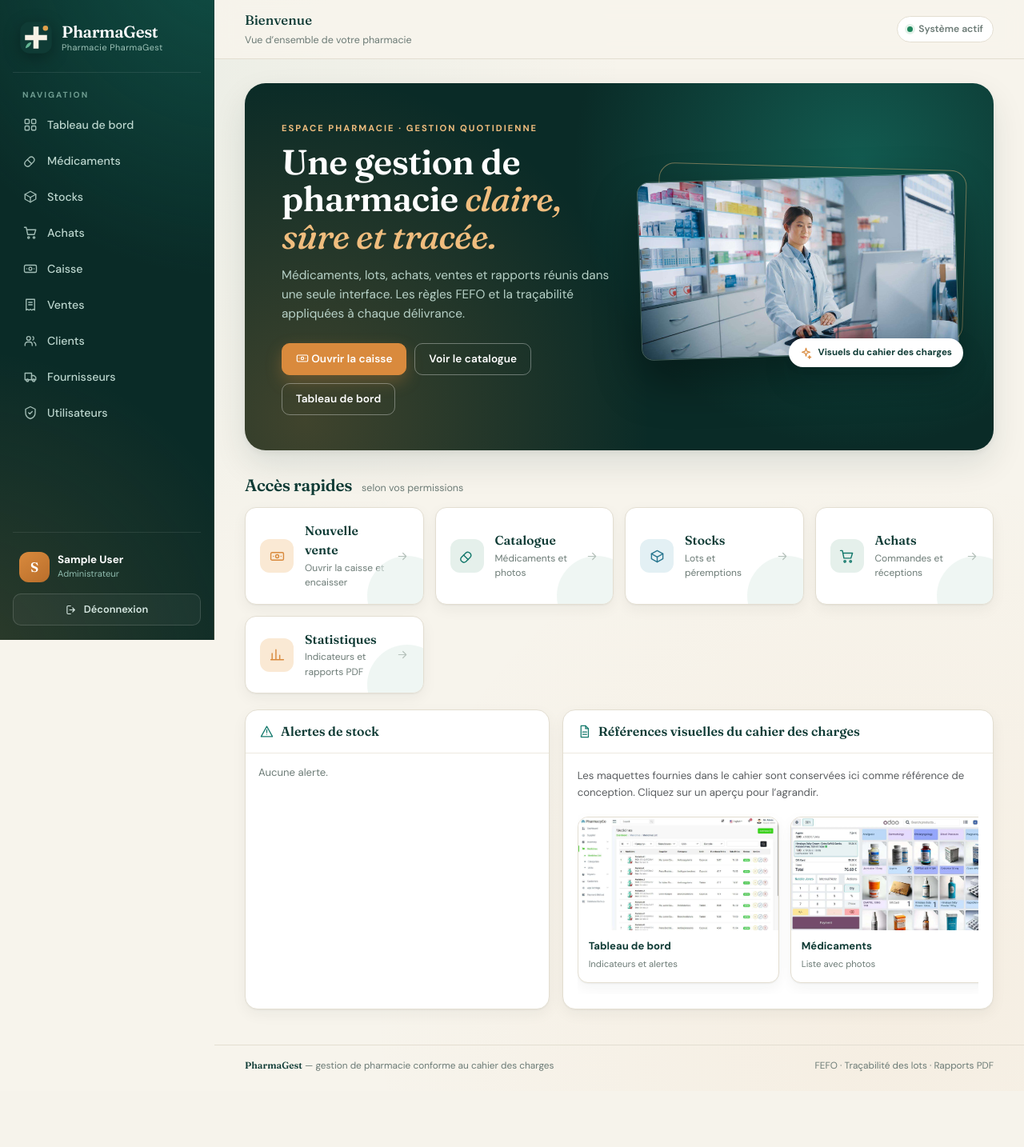
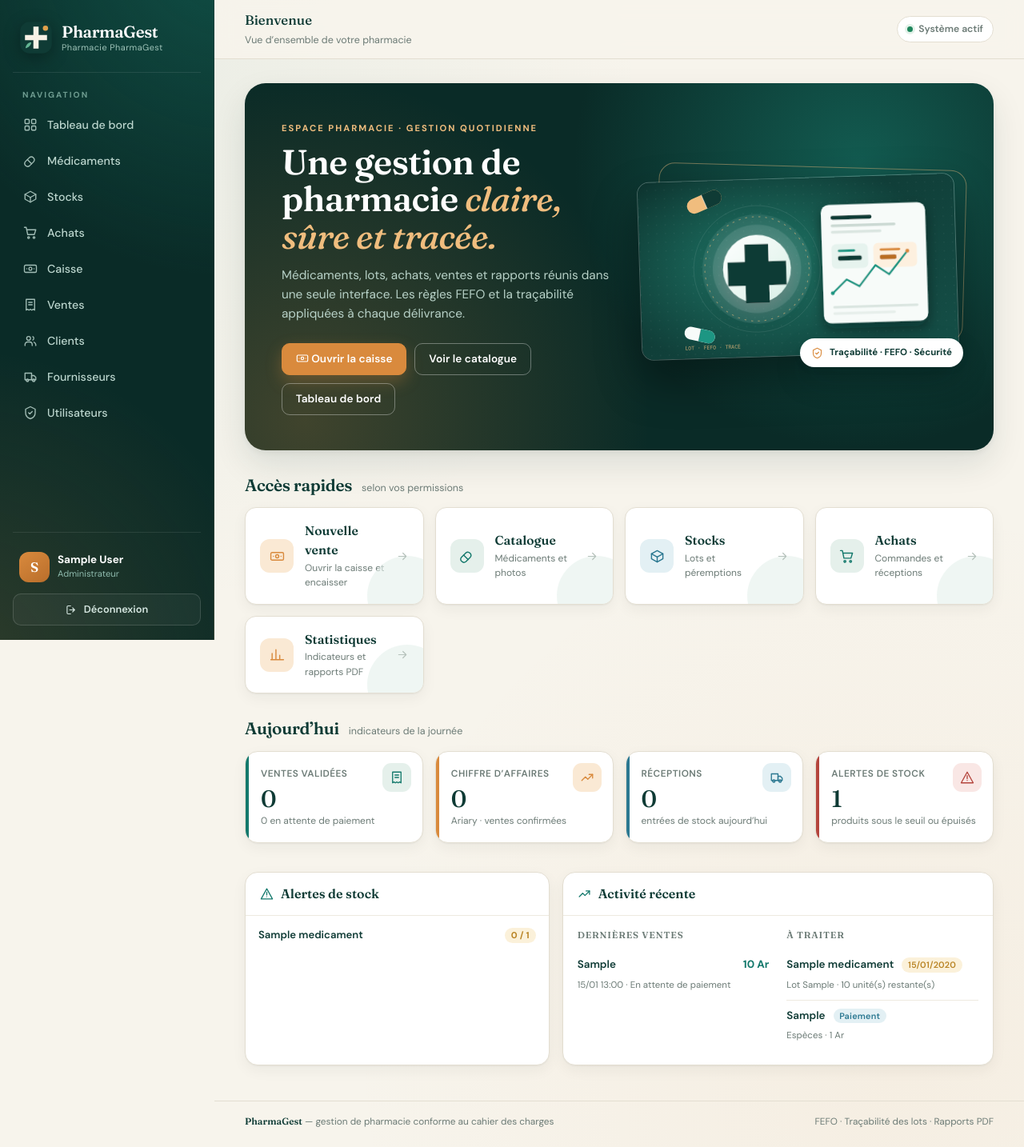
Before and after one commit to angelorandrianasolo/PharmaGest, a Django app: page / in a window 1280 px wide. Shown: the whole page at 80% size. Before the commit the page ends 1340 px from the top, so only its background shows below. Run offline with Django 5.2, Linux system fonts and the light colour scheme; a user stored in the database is signed in; tables that the repository leaves empty hold one stand-in row (values such as "Sample post").

Commit message:
feat(accueil): remplace les maquettes par une activite reelle

```diff
--- a/core/views.py
+++ b/core/views.py
@@ -1,13 +1,89 @@
 """Pages communes (accueil et healthcheck)."""
 
+from datetime import timedelta
+
 from django.contrib.auth.decorators import login_required
+from django.db.models import F, Q, Sum
 from django.http import JsonResponse
 from django.shortcuts import render
+from django.utils import timezone
+
+from achats.models import ReceptionAchat
+from medicaments.models import Medicament
+from stock.models import LotStock
+from ventes.models import Paiement, Vente
 
 
 @login_required
 def home(request):
-    return render(request, "home.html")
+    """Accueil : indicateurs et activité réels, filtrés selon les permissions."""
+    aujourd_hui = timezone.localdate()
+    debut_jour = timezone.localtime().replace(
+        hour=0, minute=0, second=0, microsecond=0
+    )
+
+    context = {
+        "alertes": (
+            Medicament.objects.filter(statut=Medicament.STATUT_ACTIF)
+            .annotate(
+                stock_valide=Sum(
+                    "lots__quantite",
+                    filter=Q(
+                        lots__est_bloque=False,
+                        lots__date_peremption__gte=aujourd_hui,
+                    ),
+                )
+            )
+            .filter(
+                Q(stock_valide__lte=F("seuil_alerte")) | Q(stock_valide__isnull=True)
+            )
+            .select_related("categorie")[:5]
+        ),
+    }
+
+    if request.user.has_perm("ventes.view_vente") or request.user.has_perm(
+        "ventes.consulter_rapports"
+    ):
+        ventes_jour = Vente.objects.filter(date__gte=debut_jour)
+        context["stats_du_jour"] = {
+            "ventes": ventes_jour.filter(statut=Vente.STATUT_CONFIRMEE).count(),
+            "chiffre_affaires": ventes_jour.filter(
+                statut=Vente.STATUT_CONFIRMEE
+            ).aggregate(total=Sum("total"))["total"]
+            or 0,
+            "en_attente": ventes_jour.filter(
+                statut=Vente.STATUT_EN_ATTENTE
+            ).count(),
+        }
+        context["ventes_recentes"] = (
+            Vente.objects.select_related("client").order_by("-date")[:5]
+        )
+
+    if request.user.has_perm("stock.view_lotstock") or request.user.has_perm(
+        "stock.view_mouvementstock"
+    ):
+        context["lots_a_surveiller"] = (
+            LotStock.objects.select_related("medicament")
+            .filter(
+                quantite__gt=0,
+                date_peremption__lte=aujourd_hui + timedelta(days=30),
+            )
+            .order_by("date_peremption")[:5]
+        )
+
+    if request.user.has_perm("achats.view_commandeachat"):
+        context["receptions_du_jour"] = ReceptionAchat.objects.filter(
+            date_reception=aujourd_hui
+        ).count()
+
+    if request.user.has_perm("ventes.confirmer_paiement"):
+        context["paiements_en_attente"] = (
+            Paiement.objects.filter(statut=Paiement.STATUT_EN_ATTENTE)
+            .select_related("vente")
+            .order_by("cree_le")[:5]
+        )
+
+    return render(request, "home.html", context)
 
 
 def health(request):
--- a/templates/home.html
+++ b/templates/home.html
@@ -24,8 +24,8 @@
     </div>
   </div>
   <div class="hero-art">
-    <img src="{% static 'images/maquettes/couverture.jpg' %}" alt="Aperçu graphique du projet PharmaGest">
-    <div class="hero-badge"><svg class="ico"><use href="#i-spark"/></svg> Visuels du cahier des charges</div>
+    <img src="{% static 'images/hero-pharmacie.svg' %}" alt="Illustration des lots, de la traçabilité et des indicateurs PharmaGest">
+    <div class="hero-badge"><svg class="ico"><use href="#i-shield"/></svg> Traçabilité · FEFO · Sécurité</div>
   </div>
 </section>
 
@@ -45,7 +45,7 @@
     <svg class="ico arrow"><use href="#i-arrow"/></svg>
   </a>
   {% endif %}
-  {% if perms.stock.view_lotstock %}
+  {% if perms.stock.view_lotstock or perms.stock.view_mouvementstock %}
   <a class="action-card" href="{% url 'stock:lots' %}">
     <span class="action-icon info"><svg class="ico"><use href="#i-box"/></svg></span>
     <span><strong>Stocks</strong><small>Lots et péremptions</small></span>
@@ -68,34 +68,81 @@
   {% endif %}
 </div>
 
+{% if stats_du_jour or receptions_du_jour is not None %}
+<div class="section-head reveal"><h2>Aujourd’hui</h2><span>indicateurs de la journée</span></div>
+<div class="stat-grid reveal">
+  {% if stats_du_jour %}
+  <div class="stat-card">
+    <div class="stat-icon"><svg class="ico"><use href="#i-receipt"/></svg></div>
+    <div class="stat-label">Ventes validées</div>
+    <div class="stat-value">{{ stats_du_jour.ventes }}</div>
+    <div class="stat-note">{{ stats_du_jour.en_attente }} en attente de paiement</div>
+  </div>
+  <div class="stat-card amber">
+    <div class="stat-icon"><svg class="ico"><use href="#i-trend"/></svg></div>
+    <div class="stat-label">Chiffre d’affaires</div>
+    <div class="stat-value">{{ stats_du_jour.chiffre_affaires|floatformat:0 }}</div>
+    <div class="stat-note">Ariary · ventes confirmées</div>
+  </div>
+  {% endif %}
+  {% if receptions_du_jour is not None %}
+  <div class="stat-card info">
+    <div class="stat-icon"><svg class="ico"><use href="#i-truck"/></svg></div>
+    <div class="stat-label">Réceptions</div>
+    <div class="stat-value">{{ receptions_du_jour }}</div>
+    <div class="stat-note">entrées de stock aujourd’hui</div>
+  </div>
+  {% endif %}
+  <div class="stat-card danger">
+    <div class="stat-icon"><svg class="ico"><use href="#i-alert"/></svg></div>
+    <div class="stat-label">Alertes de stock</div>
+    <div class="stat-value">{{ alertes|length }}</div>
+    <div class="stat-note">produits sous le seuil ou épuisés</div>
+  </div>
+</div>
+{% endif %}
+
 <div class="row g-3 mt-1">
   <div class="col-lg-5 reveal">{% include 'medicaments/apercu_stock.html' %}</div>
   <div class="col-lg-7 reveal">
     <div class="card h-100">
-      <div class="card-header"><svg class="ico"><use href="#i-file"/></svg> Références visuelles du cahier des charges</div>
+      <div class="card-header"><svg class="ico"><use href="#i-trend"/></svg> Activité récente</div>
       <div class="card-body">
-        <p class="text-muted small mb-3">Les maquettes fournies dans le cahier sont conservées ici comme référence de conception. Cliquez sur un aperçu pour l’agrandir.</p>
-        <div class="maquette-strip">
-          <a class="maquette" href="{% static 'images/maquettes/tableau-de-bord.jpg' %}" target="_blank" rel="noopener">
-            <img src="{% static 'images/maquettes/tableau-de-bord.jpg' %}" alt="Maquette du tableau de bord" loading="lazy">
-            <div><strong>Tableau de bord</strong><small>Indicateurs et alertes</small></div>
-          </a>
-          <a class="maquette" href="{% static 'images/maquettes/medicaments.jpg' %}" target="_blank" rel="noopener">
-            <img src="{% static 'images/maquettes/medicaments.jpg' %}" alt="Maquette de la gestion des médicaments" loading="lazy">
-            <div><strong>Médicaments</strong><small>Liste avec photos</small></div>
-          </a>
-          <a class="maquette" href="{% static 'images/maquettes/vente-caisse.jpg' %}" target="_blank" rel="noopener">
-            <img src="{% static 'images/maquettes/vente-caisse.jpg' %}" alt="Maquette de l’interface de caisse" loading="lazy">
-            <div><strong>Vente &amp; caisse</strong><small>Panier et encaissement</small></div>
-          </a>
-          <a class="maquette" href="{% static 'images/maquettes/stocks-rapports.jpg' %}" target="_blank" rel="noopener">
-            <img src="{% static 'images/maquettes/stocks-rapports.jpg' %}" alt="Maquette des stocks et achats" loading="lazy">
-            <div><strong>Stocks &amp; achats</strong><small>Lots et réceptions</small></div>
-          </a>
-          <a class="maquette" href="{% static 'images/maquettes/presentation.jpg' %}" target="_blank" rel="noopener">
-            <img src="{% static 'images/maquettes/presentation.jpg' %}" alt="Graphiques statistiques du projet" loading="lazy">
-            <div><strong>Graphiques</strong><small>Statistiques et rapports</small></div>
-          </a>
+        <div class="activite-grid">
+          <div class="activite-col">
+            <h3 class="activite-title">Dernières ventes</h3>
+            <ul class="list-activite">
+              {% for vente in ventes_recentes %}
+              <li>
+                <a href="{% url 'ventes:detail' vente.pk %}">{{ vente.numero }}</a>
+                <span class="activite-valeur">{{ vente.total|floatformat:0 }} Ar</span>
+                <small>{{ vente.date|date:'d/m H:i' }} · {{ vente.get_statut_display }}</small>
+              </li>
+              {% empty %}<li class="activite-vide">Aucune vente enregistrée.</li>{% endfor %}
+            </ul>
+          </div>
+          <div class="activite-col">
+            <h3 class="activite-title">À traiter</h3>
+            <ul class="list-activite">
+              {% for lot in lots_a_surveiller %}
+              <li>
+                <a href="{% url 'medicaments:detail' lot.medicament.pk %}">{{ lot.medicament.nom }}</a>
+                <span class="badge bg-warning">{{ lot.date_peremption|date:'d/m/Y' }}</span>
+                <small>Lot {{ lot.numero_lot }} · {{ lot.quantite }} unité(s) restante(s)</small>
+              </li>
+              {% endfor %}
+              {% for paiement in paiements_en_attente %}
+              <li>
+                <a href="{% url 'ventes:detail' paiement.vente.pk %}">{{ paiement.vente.numero }}</a>
+                <span class="badge bg-info">Paiement</span>
+                <small>{{ paiement.get_mode_display }} · {{ paiement.montant|floatformat:0 }} Ar</small>
+              </li>
+              {% endfor %}
+              {% if not lots_a_surveiller and not paiements_en_attente %}
+              <li class="activite-vide">Aucune échéance ni paiement en attente.</li>
+              {% endif %}
+            </ul>
+          </div>
         </div>
       </div>
     </div>
```
Also changed, not shown: tests/test_accueil.py (added, +23 -0 lines), static/images/hero-pharmacie.svg (added).
